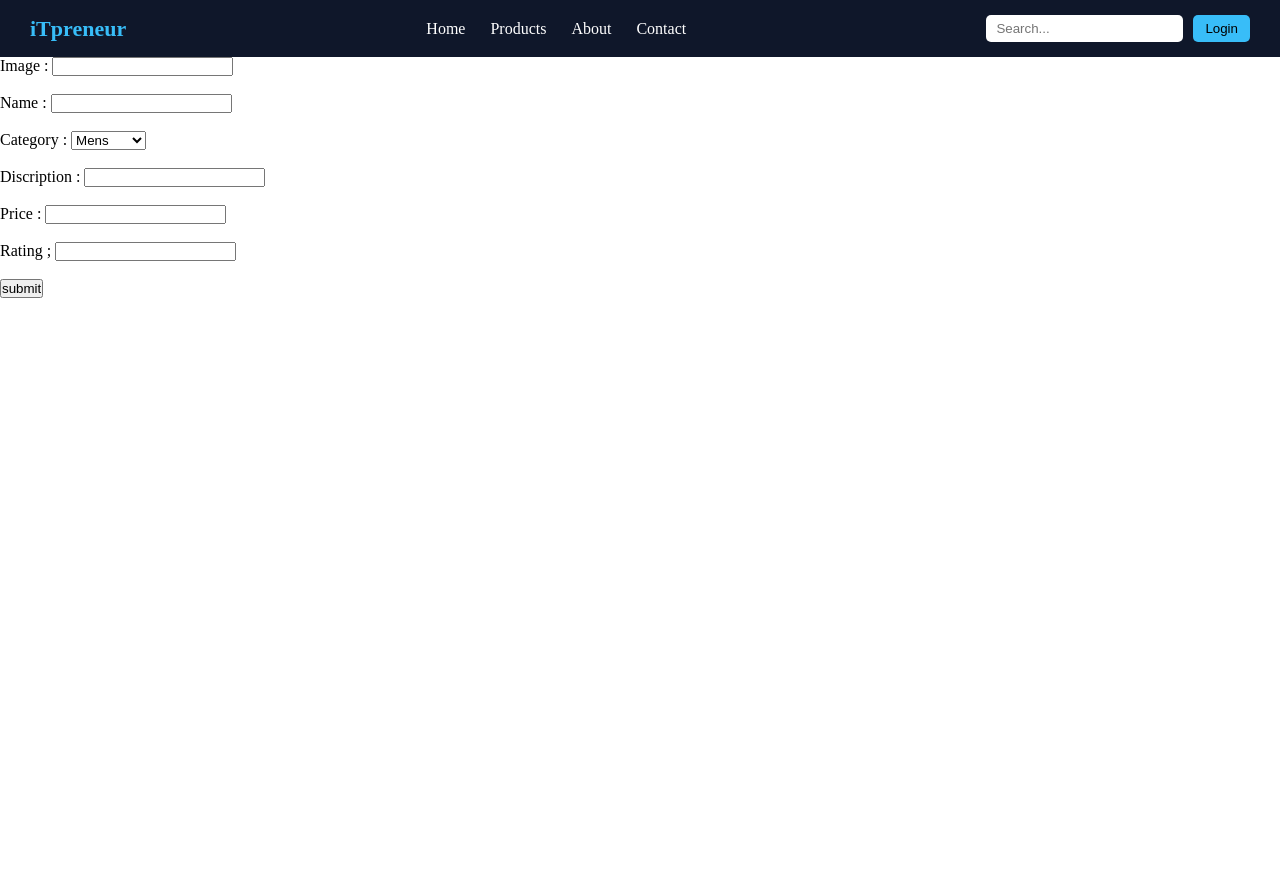
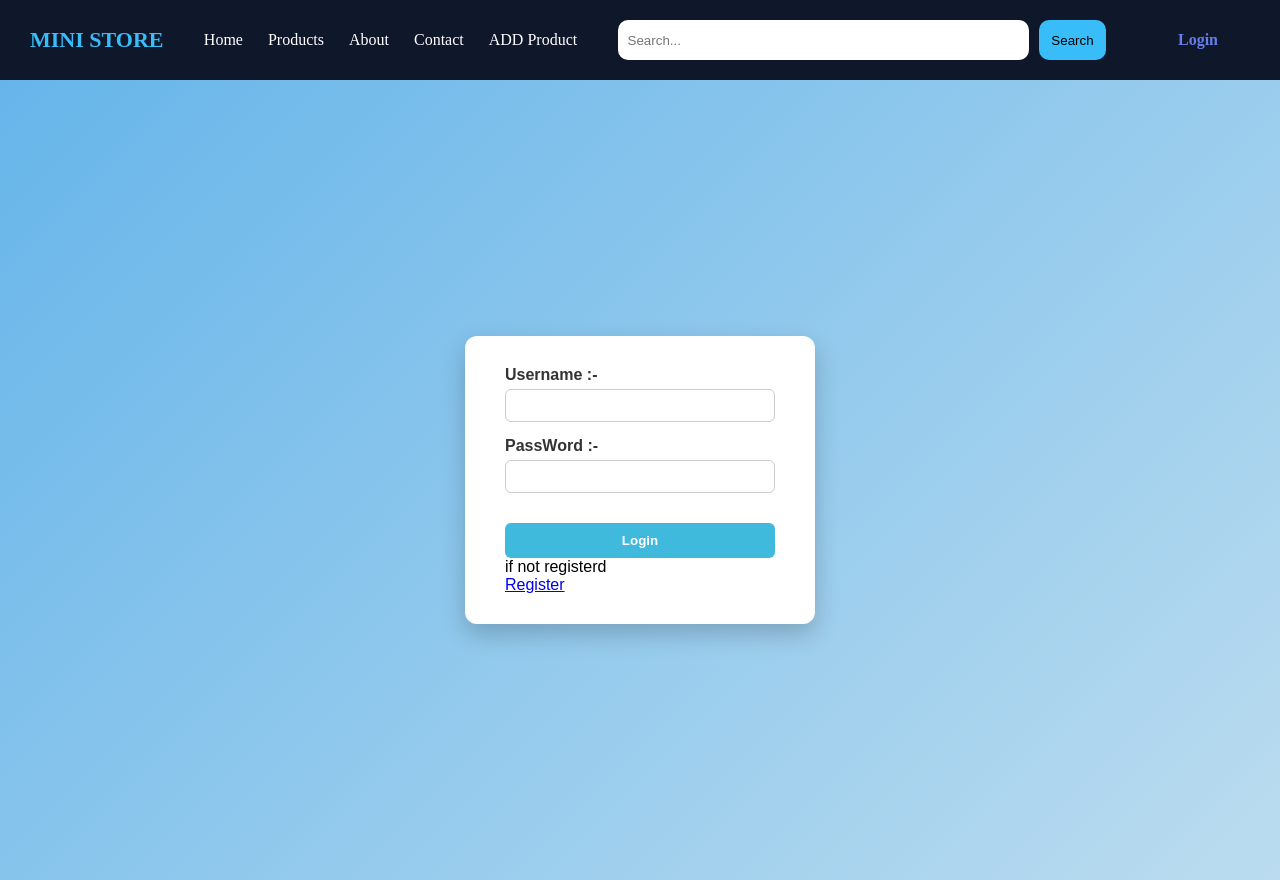
Before and after one commit to khapekarparag/Ecom-web3-, a React (Vite) app in the folder project/: page /login in a window 1280 px wide. Before the commit the page ends 800 px from the top, so only its background shows below. Built offline with nearby package versions, Linux system fonts and the light colour scheme.

Commit message:
login page work and register

```diff
--- a/project/db.json
+++ b/project/db.json
@@ -30,5 +30,32 @@
       "price": "3000",
       "rating": "5"
     }
+  ],
+  "login": [
+    {},
+    {
+      "id": "5f25",
+      "firstName": "Parag",
+      "lastName": "Khapekar",
+      "userName": "khapekarparag",
+      "password": "Parag@14",
+      "ConPassword": "Parag@14"
+    },
+    {
+      "id": "e262",
+      "firstName": "harshal",
+      "lastName": "Khapekar",
+      "userName": "khapekarharshal",
+      "password": "Harshal@14",
+      "ConPassword": "Harshal@14"
+    },
+    {
+      "id": "81af",
+      "firstName": "Ganesh",
+      "lastName": "Shahu",
+      "userName": "shahuganesh",
+      "password": "ganesh",
+      "ConPassword": "ganesh"
+    }
   ]
 }
--- a/project/package.json
+++ b/project/package.json
@@ -13,6 +13,7 @@
     "json": "^11.0.0",
     "react": "^19.2.4",
     "react-dom": "^19.2.4",
+    "react-router-dom": "^7.14.1",
     "server": "^1.0.42"
   },
   "devDependencies": {
--- a/project/src/App.jsx
+++ b/project/src/App.jsx
@@ -2,12 +2,13 @@
 import React from 'react'
 import Products from './components/Products'
 import Navbar from './components/Navbar'
+import AllRoutes from './components/AllRoutes'
 
 export default function App() {
   return (
     <div>
         <Navbar/>
-        <Products/>
+        <AllRoutes/>
     </div>
   )
 }
--- /dev/null
+++ b/project/src/components/AllRoutes.jsx
@@ -0,0 +1,15 @@
+import React from 'react'
+import { Route, Routes } from 'react-router-dom'
+import Products from './Products'
+import Login from './Login'
+import Register from './Register'
+
+export default function AllRoutes() {
+  return (
+    <Routes>
+        <Route path='/addProduct' element={<Products/>}/>
+        <Route path='/login' element={<Login/>}/>
+        <Route path='/register' element={<Register/>}/>
+    </Routes>
+  )
+}
--- /dev/null
+++ b/project/src/components/Login.jsx
@@ -0,0 +1,19 @@
+import React, { useState } from 'react'
+import { Link } from 'react-router-dom'
+export default function Login() {
+
+let [login, setLogin] = useState()
+
+
+  return (
+    <div id='form-grp'>
+        <form action="" method="post" id='login-form'>
+            <label htmlFor="">Username  :- <input type="text" name="uname" id="" /></label><br /><br />
+            <label htmlFor="">PassWord :- <input type="password" name="password" id="" /></label><br /><br />
+            <input type="submit" value="Login"/>
+                <p>if not registerd </p>
+                <Link to="/register">Register</Link>
+        </form>
+    </div>
+  )
+}
--- a/project/src/components/Navbar.jsx
+++ b/project/src/components/Navbar.jsx
@@ -1,29 +1,43 @@
 
 import React, { useState } from "react";
 import "../style/navbar.css";
+import { Link } from "react-router-dom";
 
 export default function Navbar() {
+
+  let [login, setLogin] = useState(false)
+
+
+
 
   return (
     <nav className="navbar">
       {/* Logo */}
-      <div className="logo">iTpreneur</div>
+      <div className="logo">MINI STORE</div>
 
 
 
       {/* Links */}
-      <ul className="nav-links active">
-        <li><a href="/">Home</a></li>
-        <li><a href="/products">Products</a></li>
-        <li><a href="/about">About</a></li>
-        <li><a href="/contact">Contact</a></li>
-      </ul>
+      <div className="nav-links">
+        <Link>Home</Link>
+        <Link>Products</Link>
+        <Link>About</Link>
+        <Link>Contact</Link>
+        <Link to="/addProduct">ADD Product</Link>
+      </div>
+
 
       {/* Right Section */}
       <div className="nav-right">
         <input type="text" placeholder="Search..." />
-        <button className="login-btn">Login</button>
+        <button className="search">Search</button>
       </div>
+
+      <div id="log-register">
+            {/* <Link>Register</Link> */}
+            <Link to="/login" >Login</Link>
+      </div>
+
     </nav>
   );
 }
--- a/project/src/components/Products.jsx
+++ b/project/src/components/Products.jsx
@@ -1,4 +1,5 @@
 import React, { useState } from 'react'
+import "../style/products.css"
 
 export default function Products() {
     let prodData = {
@@ -34,7 +35,7 @@ export default function Products() {
     }
 
   return (
-    <div>
+    <div id='form-grp'>
         <form action="" method="post" onSubmit={handleSubmit}>
             <label htmlFor="">Image : <input type="url" name="image" id="" onChange={handleChange} /></label><br /><br />
             <label htmlFor="">Name : <input type="text" name="name" id="" onChange={handleChange}/></label><br /><br />
--- /dev/null
+++ b/project/src/components/Register.jsx
@@ -0,0 +1,58 @@
+import React, { use, useState } from 'react'
+
+export default function Register() {
+    let regObj ={
+        firstName :"",
+        lastName :"",
+        userName : "",
+        password : "",
+        ConPassword : ""
+    }
+
+    let [register, setRegister] = useState(regObj)
+
+    function handleChange(e){
+        let name = e.target.name
+        let value = e.target.value
+        setRegister({...register,[name]:value})
+    }
+    async function handleSubmit(e) {
+        e.preventDefault()
+        if(register.password != register.ConPassword){
+            alert("Your Password Is Not Matched")
+            setRegister(regObj)
+        }
+        else{
+            try{
+          await fetch(`http://localhost:3000/login`,{
+                method : "POST",
+                body :JSON.stringify(register),
+                headers : {
+                    "content-type" : "application/json"
+                }
+            })
+            setRegister(regObj)
+
+            alert("REGISTER SUCCESSFULLY")
+        }
+        catch(err){
+            console.log(err);
+        }
+        }
+
+    }
+
+
+  return (
+    <div id='form-grp' method="post" onSubmit={handleSubmit}>
+            <form action="" method="post" id='login-form'>
+                <label htmlFor="">First Name:- <input type="text" name='firstName' value={register.firstName} onChange={handleChange} /></label><br /><br />
+                <label htmlFor="">Last Name :- <input type="text" name="lastName" value={register.lastName} id="" onChange={handleChange} /></label><br /><br />
+                <label htmlFor="">Username  :- <input type="text" name="userName" value={register.userName} id="" onChange={handleChange} /></label><br /><br />
+                <label htmlFor="">PassWord :- <input type="password" name="password" id="" value={register.password} onChange={handleChange} /></label><br /><br />
+                <label htmlFor="">Confirm Password :- <input type="password" name="ConPassword" value={register.ConPassword} id="" onChange={handleChange} /></label><br /><br />
+                <input type="submit" value="Register"/>
+            </form>
+        </div>
+  )
+}
--- a/project/src/main.jsx
+++ b/project/src/main.jsx
@@ -2,7 +2,10 @@ import { StrictMode } from 'react'
 import { createRoot } from 'react-dom/client'
 import './index.css'
 import App from './App.jsx'
+import { BrowserRouter } from 'react-router-dom'
 
 createRoot(document.getElementById('root')).render(
-    <App/>
+    <BrowserRouter>
+            <App/>
+    </BrowserRouter>
 )
--- a/project/src/style/navbar.css
+++ b/project/src/style/navbar.css
@@ -24,18 +24,17 @@
 
 .nav-links {
   display: flex;
-  list-style: none;
   gap: 25px;
 }
 
-.nav-links li a {
+.nav-links > a {
   text-decoration: none;
   color: white;
   font-size: 16px;
   transition: 0.3s;
 }
 
-.nav-links li a:hover {
+.nav-links > a:hover {
   color: #38bdf8;
 }
 
@@ -43,25 +42,31 @@
   display: flex;
   align-items: center;
   gap: 10px;
+  /* border: 2px solid red; */
+  width: 40%;
+  height: 40px;
 }
 
-.nav-right input {
+.nav-right > input {
   padding: 6px 10px;
-  border-radius: 5px;
+  width: 100%;
+  border-radius: 10px;
   border: none;
+  height: 100%;
 }
 
-.login-btn {
+.search {
   padding: 6px 12px;
   border: none;
   background: #38bdf8;
   color: black;
-  border-radius: 5px;
+  border-radius: 10px;
   cursor: pointer;
   font-weight: 500;
+  height: 100%;
 }
 
-.login-btn:hover {
+.search:hover {
   background: #0ea5e9;
 }
 
@@ -71,3 +76,30 @@
   font-size: 22px;
   cursor: pointer;
 }
+
+
+
+/* Container */
+#log-register {
+  display: flex;
+  gap: 20px;
+  justify-content: flex-end; /* right side */
+  align-items: center;
+  padding: 10px 20px;
+}
+
+/* Link */
+#log-register a {
+  text-decoration: none;
+  color: #667eea;
+  font-weight: 600;
+  padding: 6px 12px;
+  border-radius: 6px;
+  transition: 0.3s;
+}
+
+/* /* Hover  */
+#log-register a:hover {
+  background: #667eea;
+  color: #fff;
+}
--- /dev/null
+++ b/project/src/style/products.css
@@ -0,0 +1,72 @@
+/* Center the form */
+#form-grp {
+  display: flex;
+  justify-content: center;
+  align-items: center;
+  height: 800px;
+  background: linear-gradient(135deg, #66b5ea, #bbdcef);
+  font-family: Arial, sans-serif;
+}
+
+/* Form container */
+form {
+  background: #fff;
+  padding: 30px 40px;
+  border-radius: 12px;
+  width: 350px;
+  box-shadow: 0 10px 25px rgba(0,0,0,0.2);
+}
+
+/* Labels */
+form label {
+  font-weight: 600;
+  display: block;
+  margin-bottom: 5px;
+  color: #333;
+}
+
+/* Inputs & Select */
+form input,
+form select {
+  width: 100%;
+  padding: 8px 10px;
+  margin-top: 5px;
+  border-radius: 6px;
+  border: 1px solid #ccc;
+  outline: none;
+  transition: 0.3s;
+}
+
+/* Focus effect */
+form input:focus,
+form select:focus {
+  border-color: #667eea;
+  box-shadow: 0 0 5px rgba(102,126,234,0.5);
+}
+
+/* Submit button */
+form input[type="submit"] {
+  margin-top: 15px;
+  background: #3fbadc;
+  color: #fff;
+  font-weight: bold;
+  border: none;
+  cursor: pointer;
+  padding: 10px;
+  transition: 0.3s;
+}
+
+/* Hover effect */
+form input[type="submit"]:hover {
+  background: #087697;
+  transform: scale(1.03);
+}
+
+/* Spacing fix */
+form br {
+  display: none;
+}
+
+form label {
+  margin-bottom: 15px;
+}
```
Also changed, not shown: 1 other file (tests, documents, lock files or other folders).
